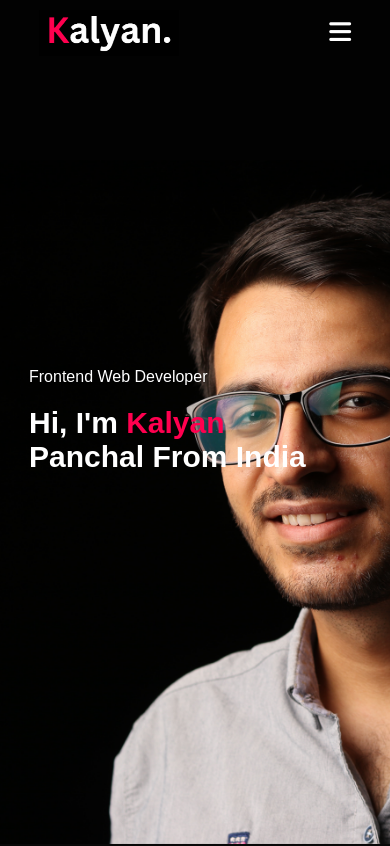
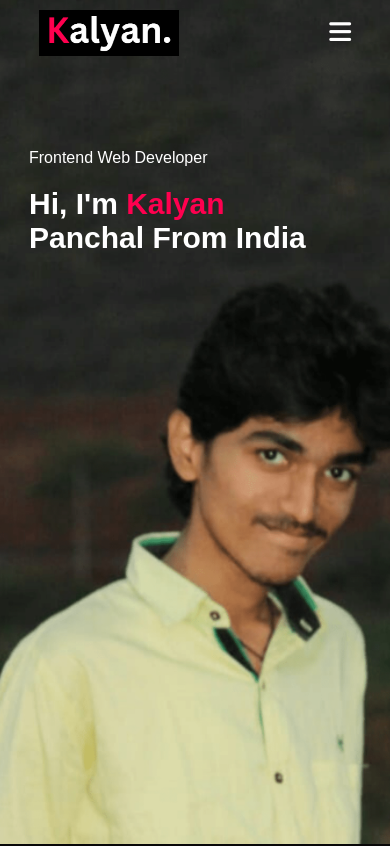
Before and after one commit to Kalyankal14/portfolio-JS, a plain HTML site: page index.html in a window 390 px wide. Shown: the top 846 px of the page. Drawn offline with Linux system fonts and the light colour scheme.

Commit message:
mobile bg

```diff
--- a/styles.css
+++ b/styles.css
@@ -338,10 +338,10 @@ nav .fa-solid {
 
 @media only screen and (max-width: 600px) {
   #header {
-    background-image: url(./Images/phone-background.png);
+    background-image: url(./Images/mobile_bg.png);
   }
   .header-text {
-    margin-top: 100%;
+    margin-top: 30%;
     font-size: 16px;
     margin-left: -10px;
   }
```
Also changed, not shown: Images/mobile_bg.png (added).
